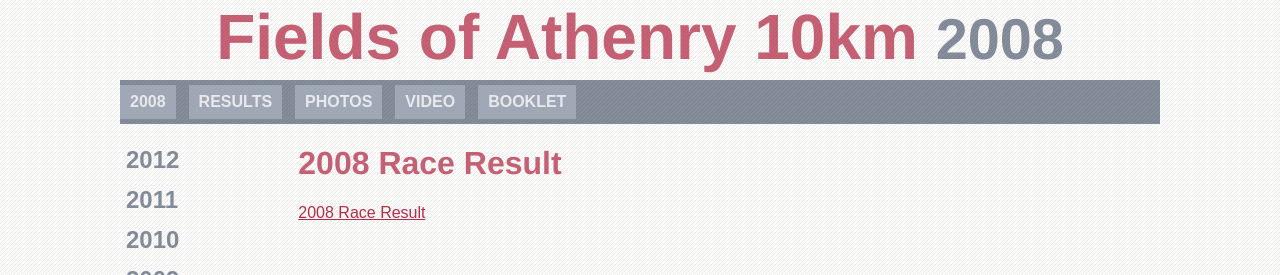
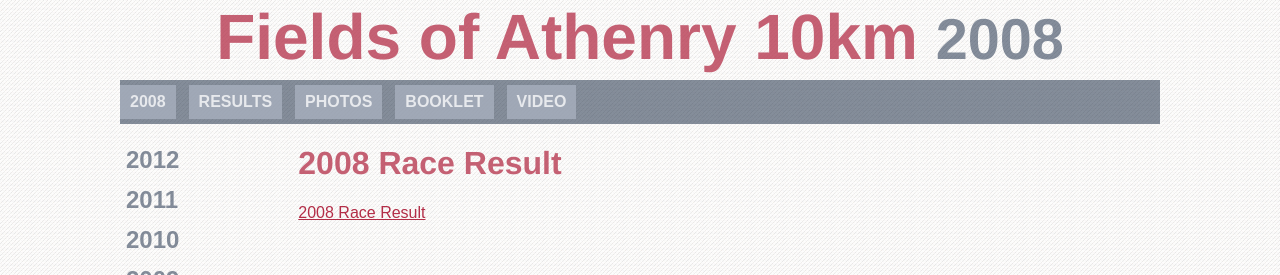
Before and after one commit to alanburke/10km, a Jekyll site: the page built from _posts/2008-12-26-result.md, in a window 1280 px wide. Shown: the top 275 px of the page. Built offline with Jekyll 4.4.1, drawn with Linux system fonts in a browser that asks for light colours; nearby versions of some CDN libraries.

Commit message:
Put video at end of links

```diff
--- a/_includes/main_nav.html
+++ b/_includes/main_nav.html
@@ -38,14 +38,14 @@
     {% if photos %}
       <li><a href="/{{ race_year }}/photos.html">Photos</a></li>
     {% endif %}
-    {% if video %}
-      <li><a href="/{{ race_year }}/video.html">Video</a></li>
-    {% endif %}
     {% if booklet %}
       <li><a href="/{{ race_year }}/booklet.html">Booklet</a></li>
     {% endif %}
     {% if hat %}
       <li><a href="/{{ race_year }}/hat.html">Hat</a></li>
     {% endif %}
+    {% if video %}
+      <li><a href="/{{ race_year }}/video.html">Video</a></li>
+    {% endif %}
   </ul>
 </nav>
```
